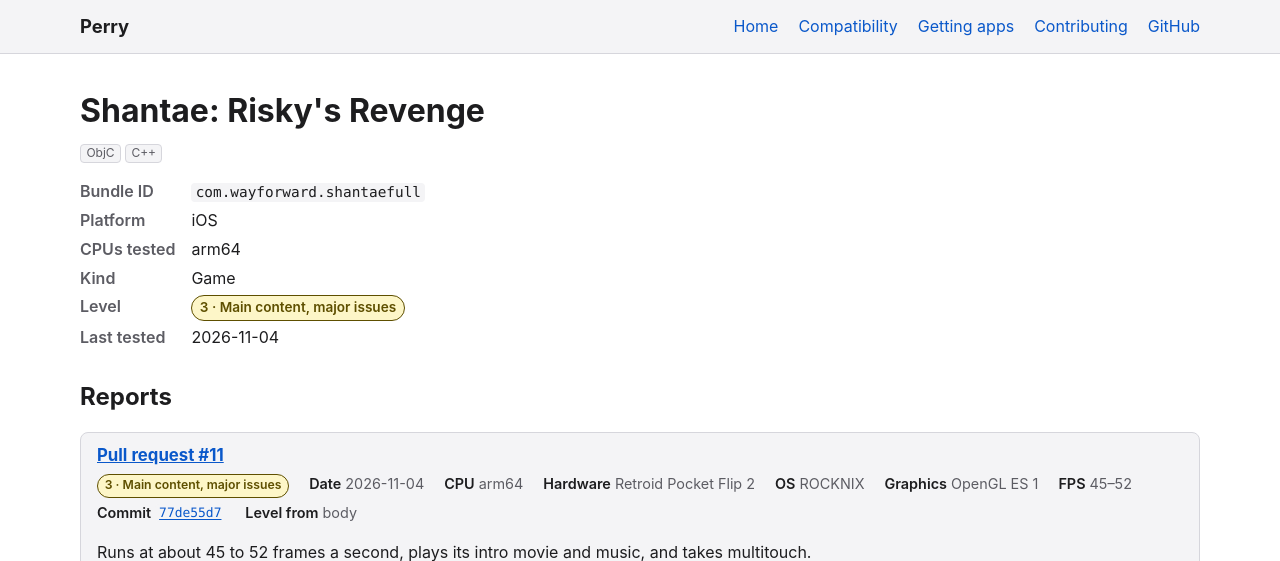
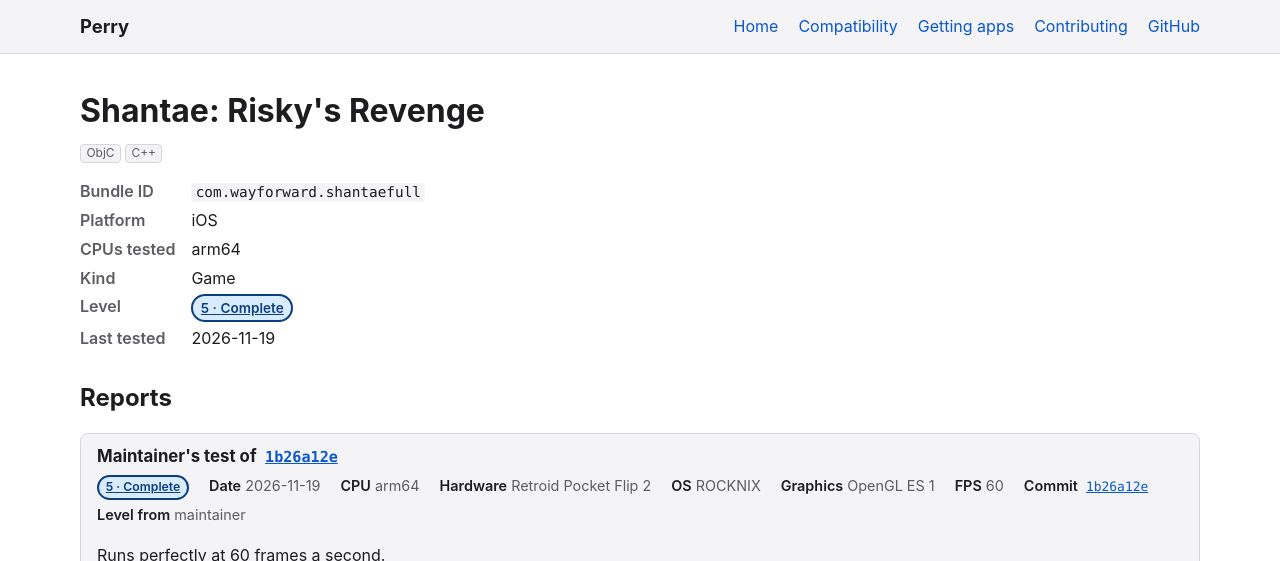
Before and after one commit to MillerTechnologyPeru/Perry, a Jekyll site: the page built from docs/_apps/ios/com.wayforward.shantaefull.md, in a window 1280 px wide, cut to the strip 0-561 px from the top of the page. Built offline with Jekyll 4.4.1, drawn with Linux system fonts in a browser that asks for light colours.

Commit message:
Report Shantae: Risky's Revenge complete at 60 frames a second

```diff
--- a/docs/_apps/ios/com.wayforward.shantaefull.md
+++ b/docs/_apps/ios/com.wayforward.shantaefull.md
@@ -20,4 +20,15 @@ reports:
     screenshots:
       - url: https://github.com/user-attachments/assets/284ff1f1-a462-4197-b7ab-639690738420
         caption: In play
+  - date: 2026-11-19
+    perry: "1b26a12e"
+    platform: ios
+    cpu: arm64
+    hardware: Retroid Pocket Flip 2
+    os: ROCKNIX
+    graphics: OpenGL ES 1
+    fps: 60
+    level: 5
+    source: maintainer
+    notes: Runs perfectly at 60 frames a second.
 ---
```
